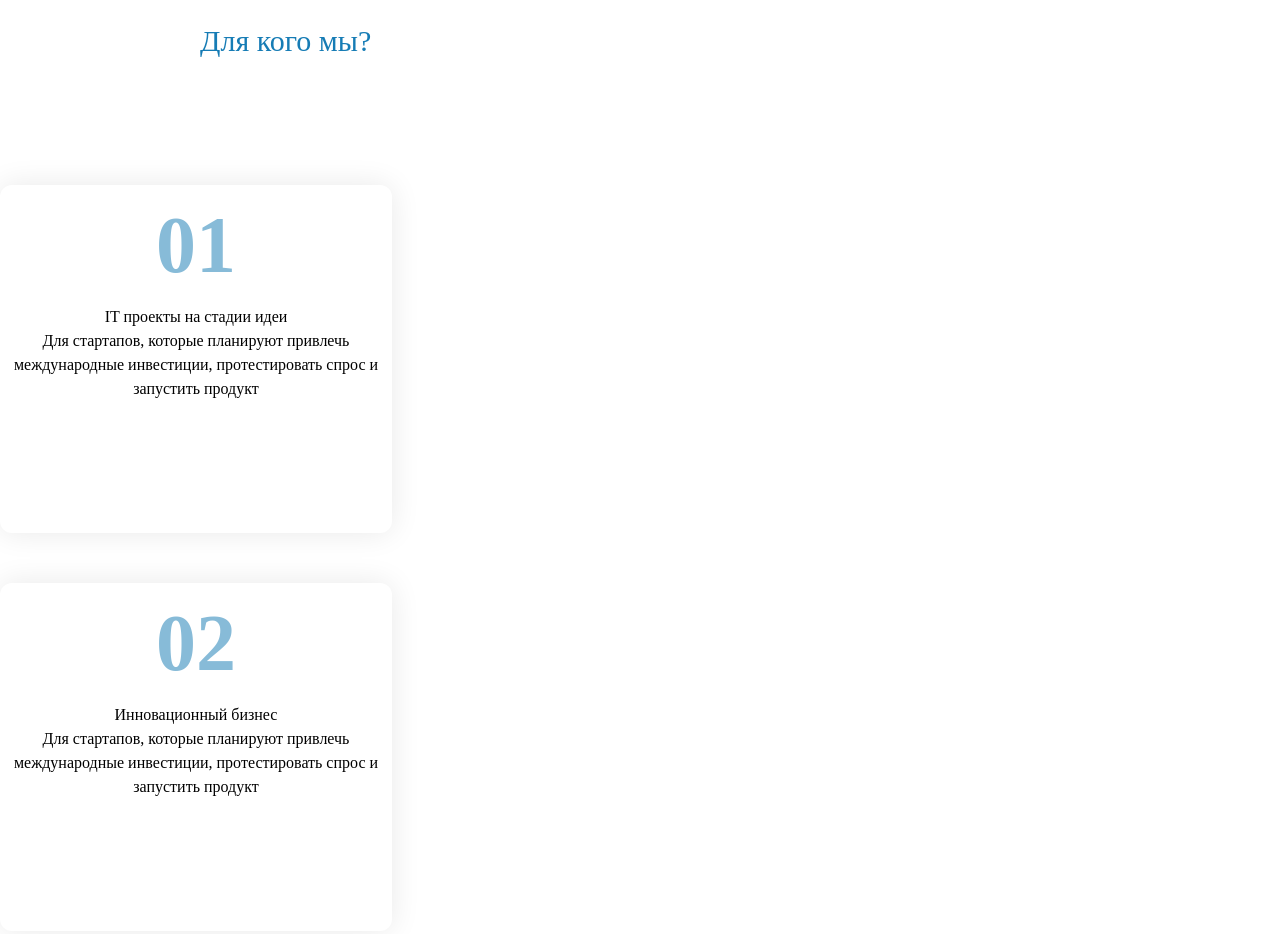
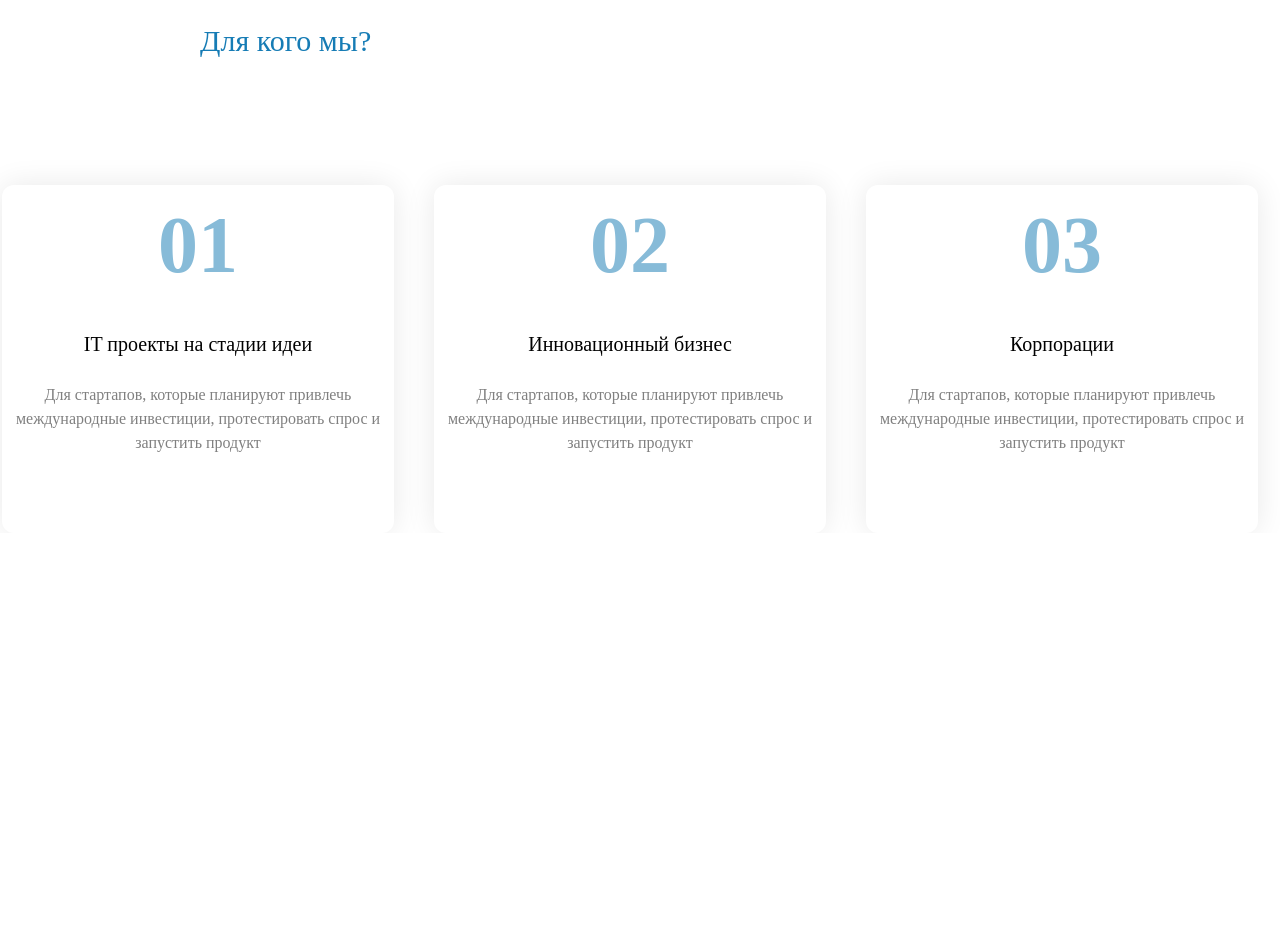
Before and after one commit to saifiddinvahobzoda-dot/exsam, a website: page index.html in a window 1280 px wide. Shown: the part 2060-2994 px from the top of the page. After the commit the page ends 2593 px from the top, so only its background shows below. Drawn offline with Linux system fonts and the light colour scheme.

Commit message:
commit setaga badw

```diff
--- a/index.html
+++ b/index.html
@@ -78,23 +78,26 @@
 <section>
     <p class="text-[30px] text-[#167CB5] justify-center lg:justify-left lg:ml-[200px]">Для кого мы?</p>
 </section><br><br><br>
-<section>
+<section class="lg:flex lg:gap-[20px] lg:justify-center">
     <div class="w-[392px] h-[348px] text-center rounded-xl shadow-[0_0_30px_rgba(0,0,0,0.09)] mt-[50px] ">
-        <p class="text-[80px] font-[800] text-[#87BBD8]">01</p>
-        <p>IT проекты на стадии идеи</p>
-        <p>Для стартапов, которые планируют привлечь международные инвестиции, протестировать спрос и запустить продукт</p>
-    </div>
+        <p class="text-[80px] font-[800] text-[#87BBD8]">01</p><br>
+        <p class="text-[20px]">IT проекты на стадии идеи</p><br>
+        <p class="text-[16px] text-[gray]">Для стартапов, которые планируют привлечь международные инвестиции, протестировать спрос и запустить продукт</p><br>
+    </div><br>
     <div class="w-[392px] h-[348px] text-center rounded-xl shadow-[0_0_30px_rgba(0,0,0,0.09)] mt-[50px] ">
-        <p class="text-[80px] font-[800] text-[#87BBD8]">02</p>
-        <p>Инновационный бизнес</p>
-        <p>Для стартапов, которые планируют привлечь международные инвестиции, протестировать спрос и запустить продукт</p>
-    </div>
+        <p class="text-[80px] font-[800] text-[#87BBD8]">02</p><br>
+        <p class="text-[20px]">Инновационный бизнес</p><br>
+        <p class="text-[16px] text-[gray]">Для стартапов, которые планируют привлечь международные инвестиции, протестировать спрос и запустить продукт</p><br>
+    </div><br>
     <div class="w-[392px] h-[348px] text-center rounded-xl shadow-[0_0_30px_rgba(0,0,0,0.09)]  mt-[50px]">
-        <p class="text-[80px] font-[800] text-[#87BBD8]">03</p>
-        <p>Корпорации</p>
-        <p>Для стартапов, которые планируют привлечь международные инвестиции, протестировать спрос и запустить продукт</p>
-    </div>
+        <p class="text-[80px] font-[800] text-[#87BBD8]">03</p><br>
+        <p class="text-[20px]">Корпорации</p><br>
+        <p class="text-[16px] text-[gray]">Для стартапов, которые планируют привлечь международные инвестиции, протестировать спрос и запустить продукт</p><br>
+    </div><br>
 </section>
+<div>
+
+</div>
     </main>
 </body>
 </html>
```
Also changed, not shown: src/output.css.
